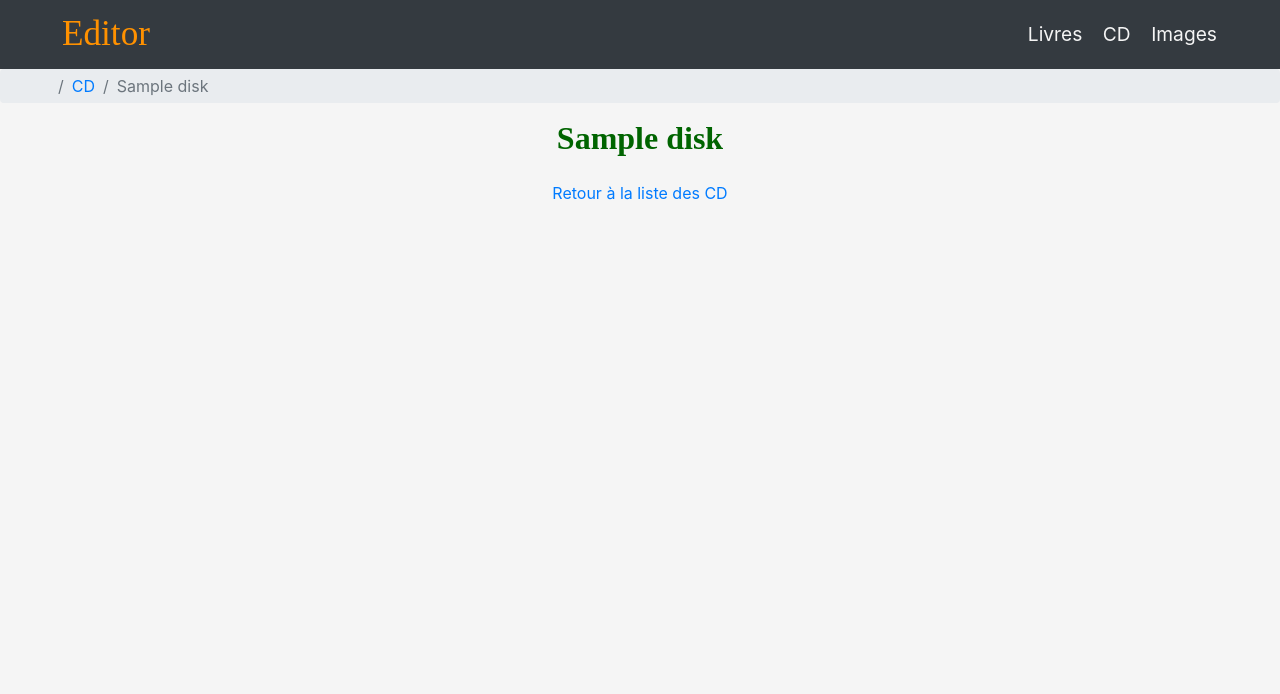
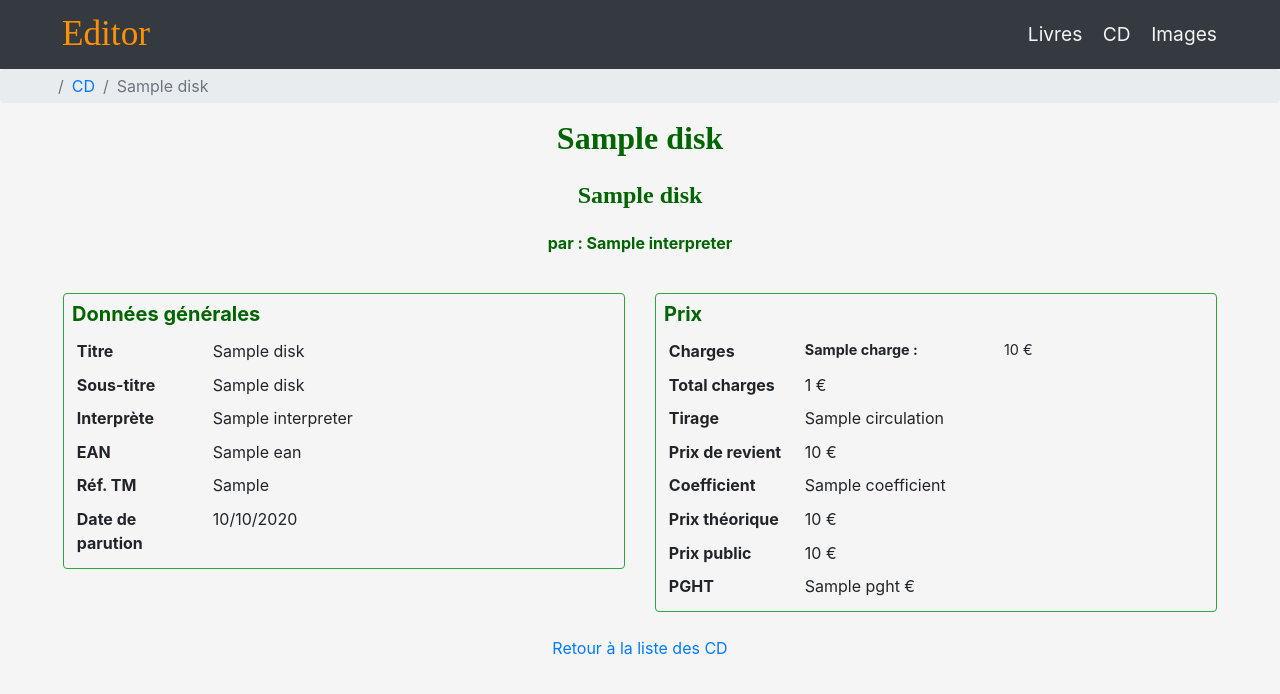
Before and after one commit to BrRoman/Editor, a Django app: template editor/apps/products/templates/products/disks/details.html in a window 1280 px wide. Shown: the top 694 px of the page. Run offline with Django 3.2, Linux system fonts and the light colour scheme; the template is opened without the code that fills it: most values are stand-ins (such as "Sample title", 1, 10 or a date in 2020); style sheets or scripts are compiled from the project's sources; some libraries are stand-ins or nearby versions; some web fonts are replaced.

Commit message:
Disks: details OK.

```diff
--- a/editor/apps/products/templates/products/disks/details.html
+++ b/editor/apps/products/templates/products/disks/details.html
@@ -6,7 +6,99 @@
 {% endblock breadcrumbs %}
 
 {% block content %}
-    <h2 class="col-6 mb-4 green font-weight-bold text-center">{{ disk }}</h2>
+    <div class="col-6 mb-3">
+        <h2 class="mb-4 green font-weight-bold text-center">{{ disk.title }}</h2>
+        {% if disk.sub_title %}
+            <h4 class="mb-4 green font-weight-bold text-center">{{ disk.sub_title }}</h4>
+        {% endif %}
+        {% if disk.interpreter %}
+            <h6 class="mb-4 green font-weight-bold text-center">par : {{ disk.interpreter.name }}</h6>
+        {% endif %}
+    </div>
+
+    <div class="d-flex w-100 mb-3">
+        <div class="col-6 d-flex flex-column">
+            <div class="border border-success rounded p-2 mb-2">
+                <h5 class="green font-weight-bold">Données générales</h5>
+                <table class="table table-sm table-borderless mb-0">
+                    <tr>
+                        <td class="font-weight-bold col-3">Titre</td>
+                        <td>{{ disk.title|default_if_none:'?' }}</td>
+                    </tr>
+                    <tr>
+                        <td class="font-weight-bold col-3">Sous-titre</td>
+                        <td>{{ disk.sub_title|default_if_none:'?' }}</td>
+                    </tr>
+                    <tr>
+                        <td class="font-weight-bold col-3">Interprète</td>
+                        <td>
+                            {% if disk.interpreter %}
+                                {{ disk.interpreter.name|default_if_none:'?' }}
+                            {% endif %}
+                        </td>
+                    </tr>
+                        <td class="font-weight-bold col-3">EAN</td>
+                        <td>{{ disk.ean|default_if_none:'?' }}</td>
+                    </tr>
+                    <tr>
+                        <td class="font-weight-bold col-3">Réf. TM</td>
+                        <td>{{ disk.ref_tm|default_if_none:'?' }}</td>
+                    </tr>
+                    <tr>
+                        <td class="font-weight-bold col-3">Date de parution</td>
+                        <td>{{ disk.publication|default_if_none:'?'|date:'d/m/Y' }}</td>
+                    </tr>
+                </table>
+            </div>
+        </div>
+
+        <div class="col-6 d-flex flex-column">
+            <div class="border border-success rounded p-2 mb-2">
+                <h5 class="green font-weight-bold">Prix</h5>
+                <table class="table table-sm table-borderless mb-0">
+                    <tr>
+                        <td class="font-weight-bold col-3">Charges</td>
+                        <td id="charges">
+                            {% for charge in charges %}
+                                <div class="d-flex">
+                                    <p class="font-weight-bold col-6 form-text m-0 p-0">{{ charge.name }} :</p>
+                                    <p class="col-6 form-text m-0 p-0">{{ charge.amount }} €</p>
+                                </div>
+                            {% endfor %}
+                        </td>
+                    </tr>
+                    <tr>
+                        <td class="font-weight-bold col-3">Total charges</td>
+                        <td>{{ total_charges|default_if_none:'?' }} €</td>
+                    </tr>
+                    <tr>
+                        <td class="font-weight-bold col-3">Tirage</td>
+                        <td>{{ disk.circulation|default_if_none:'?' }}</td>
+                    </tr>
+                    <tr>
+                        <td class="font-weight-bold col-3">Prix de revient</td>
+                        <td>{{ cost|default_if_none:'?' }} €</td>
+                    </tr>
+                    <tr>
+                        <td class="font-weight-bold col-3">Coefficient</td>
+                        <td>{{ disk.coefficient|default_if_none:'?' }}</td>
+                    </tr>
+                    <tr>
+                        <td class="font-weight-bold col-3">Prix théorique</td>
+                        <td>{{ theorical_price|default_if_none:'?' }} €</td>
+                    </tr>
+                    <tr>
+                        <td class="font-weight-bold col-3">Prix public</td>
+                        <td>{{ disk.price|default_if_none:'?' }} €</td>
+                    </tr>
+                    <tr>
+                        <td class="font-weight-bold col-3">PGHT</td>
+                        <td>{{ disk.pght|default_if_none:'?' }} €</td>
+                    </tr>
+                </table>
+            </div>
+        </div>
+    </div>
 
     {% if user.is_authenticated %}
         <a href={% url 'products:disk_update' disk.id %}>Modifier ce CD</a>
```
Also changed, not shown: editor/apps/products/views_disks.py (+11 -1 lines).
